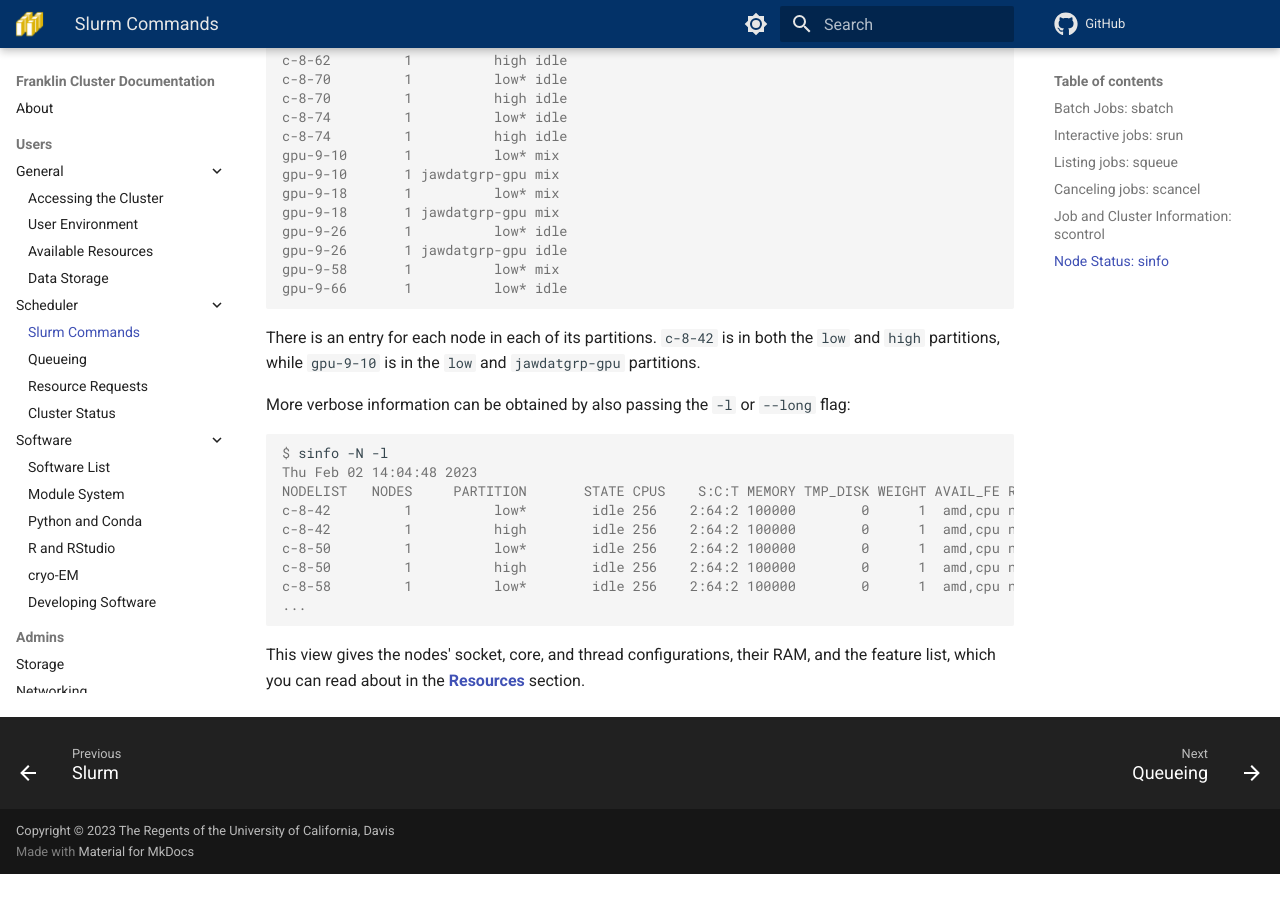
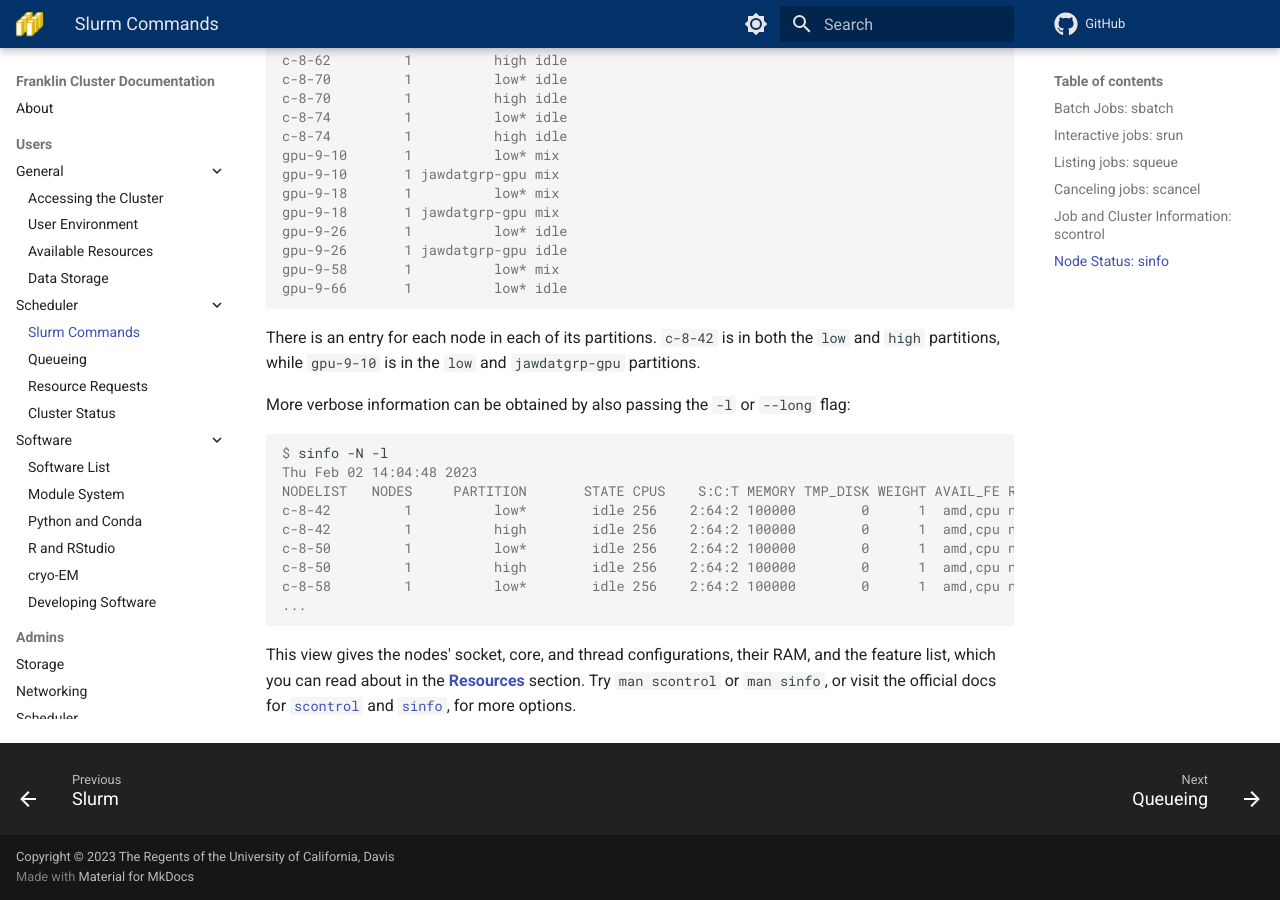
Before and after one commit to ucdavis/HPCCF-franklin-docs, an MkDocs documentation site: the page built from docs/scheduler/jobs.md, in a window 1280 px wide and 900 px high, scrolled down 4722 px. Built offline with MkDocs 1.6.1 and Material for MkDocs 9.7.7, drawn with Linux system fonts in a browser that asks for light colours; comment, search, counter and statistics services are not loaded; before the commit the page ends 5596 px from its top, so only the background shows below that.

Commit message:
External doc links for sinfo and scontrol

````diff
--- a/docs/scheduler/jobs.md
+++ b/docs/scheduler/jobs.md
@@ -273,4 +273,5 @@
 ...
 ```
 
-This view gives the nodes' socket, core, and thread configurations, their RAM, and the feature list, which you can read about in the [**Resources**](resources.md#features) section.
+This view gives the nodes' socket, core, and thread configurations, their RAM, and the feature list, which you can read about in the [**Resources**](resources.md#features) section. Try `man scontrol` or `man sinfo`, or visit the official docs
+for [`scontrol`](https://slurm.schedmd.com/scontrol.html) and [`sinfo`](https://slurm.schedmd.com/sinfo.html), for more options.
````
